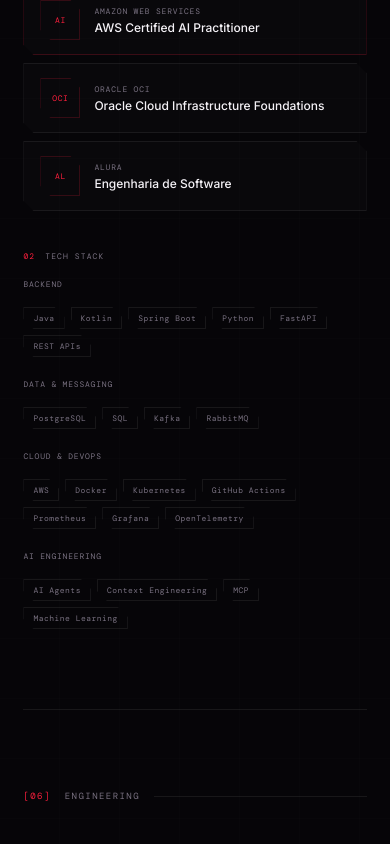
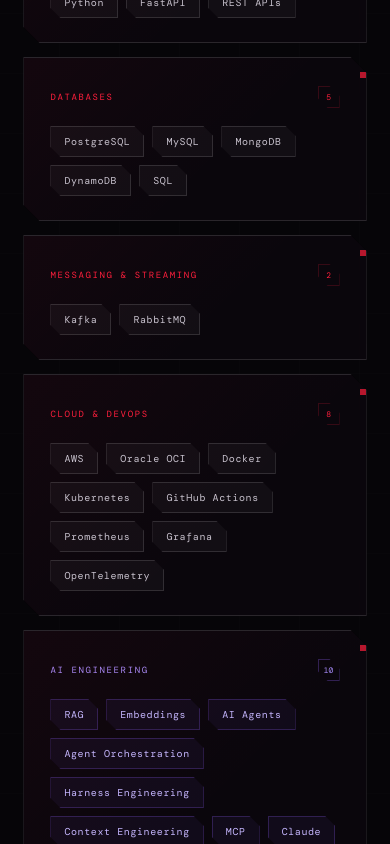
Before and after one commit to Matheuszy/Portifolio, a React (Vite) app: page / in a window 390 px wide. Shown: the part 7740-8584 px from the top of the page. Built offline with nearby package versions, Linux system fonts and the light colour scheme; a web font is replaced by a local one.

Commit message:
feat: adiciona projeto mobile fullstack para empresa

```diff
--- a/src/App.jsx
+++ b/src/App.jsx
@@ -133,8 +133,9 @@
           <button data-index="02" onClick={() => scrollTo("experience")}>Experiência</button>
           <button data-index="03" onClick={() => scrollTo("freelance")}>Freelance</button>
           <button data-index="04" onClick={() => scrollTo("projects")}>Projetos</button>
-          <button data-index="05" onClick={() => scrollTo("certifications")}>Certificações</button>
-          <button data-index="06" onClick={() => scrollTo("contact")}>Contato</button>
+          <button data-index="05" onClick={() => scrollTo("stack")}>Stack</button>
+          <button data-index="06" onClick={() => scrollTo("certifications")}>Certificações</button>
+          <button data-index="07" onClick={() => scrollTo("contact")}>Contato</button>
         </div>
 
         <div className="nav-social">
@@ -390,49 +391,45 @@
           </div>
         </section>
 
-        {/* ── CERTIFICATIONS & STACK ───────────────────── */}
+        {/* ── TECH STACK ───────────────────────────────── */}
+        <section id="stack" className="section">
+          <SectionLabel index="05">TECH STACK</SectionLabel>
+
+          <div className="stack-section-grid">
+            {stackGroups.map((group) => (
+              <div className="stack-group-panel hud-panel" key={group.title}>
+                <div className="stack-group-header">
+                  <span className="stack-group-name">{group.title}</span>
+                  <span className="stack-group-count">{group.items.length}</span>
+                </div>
+                <div className="stack-pill-list">
+                  {group.items.map((item) => (
+                    <span className="stack-pill" key={item}>{item}</span>
+                  ))}
+                </div>
+              </div>
+            ))}
+          </div>
+        </section>
+
+        {/* ── CERTIFICATIONS ───────────────────────────── */}
         <section id="certifications" className="section">
-          <SectionLabel index="05">CERTIFICATIONS &amp; STACK</SectionLabel>
+          <SectionLabel index="06">CERTIFICATIONS &amp; FORMAÇÃO</SectionLabel>
 
-          <div className="certs-stack-grid">
-            <div>
-              <div className="subsection-title">
-                <span className="idx">01</span>
-                <span>Certificações &amp; Formação</span>
-              </div>
-
-              <div className="cert-list">
-                {certifications.map((cert) => (
-                  <CertCard key={cert.title} cert={cert} />
-                ))}
-              </div>
-            </div>
-
-            <div>
-              <div className="subsection-title">
-                <span className="idx">02</span>
-                <span>Tech Stack</span>
-              </div>
-
-              <div className="stack-groups">
-                {stackGroups.map((group) => (
-                  <div key={group.title}>
-                    <span className="stack-group-label">{group.title}</span>
-                    <TagList items={group.items} />
-                  </div>
-                ))}
-              </div>
-            </div>
+          <div className="certs-full-grid">
+            {certifications.map((cert) => (
+              <CertCard key={cert.title} cert={cert} />
+            ))}
           </div>
         </section>
 
         {/* ── ENGINEERING ──────────────────────────────── */}
         <section id="engineering" className="section">
-          <SectionLabel index="06">ENGINEERING</SectionLabel>
+          <SectionLabel index="07">ENGINEERING</SectionLabel>
 
           <div className="engineering-grid">
             <div className="engineering-intro">
-              <span className="big-num">06</span>
+              <span className="big-num">07</span>
               <p>
                 Tecnologia é consequência. Antes dela vem o problema,
                 o contexto e as decisões que precisam ser tomadas.
@@ -456,7 +453,7 @@
 
         {/* ── CONTACT ──────────────────────────────────── */}
         <section id="contact" className="section">
-          <SectionLabel index="07">CONTACT</SectionLabel>
+          <SectionLabel index="08">CONTACT</SectionLabel>
 
           <div className="contact-grid">
             <div>
--- a/src/index.css
+++ b/src/index.css
@@ -841,8 +841,110 @@
 }
 
 /* =========================================================
-   CERTIFICATIONS & STACK
+   TECH STACK
 ========================================================= */
+
+.stack-section-grid {
+  display: grid;
+  grid-template-columns: repeat(3, 1fr);
+  gap: 14px;
+}
+
+/* painel de cada grupo */
+.stack-group-panel {
+  padding: 28px 26px 24px;
+  display: flex;
+  flex-direction: column;
+  gap: 18px;
+  transition: border-color 0.25s, box-shadow 0.25s;
+}
+
+.stack-group-panel:hover {
+  border-color: var(--red-dim);
+  box-shadow: 0 0 40px rgba(255,31,61,0.06);
+}
+
+.stack-group-header {
+  display: flex;
+  align-items: center;
+  justify-content: space-between;
+}
+
+.stack-group-name {
+  font-family: var(--mono);
+  font-size: 9px;
+  letter-spacing: 0.18em;
+  text-transform: uppercase;
+  color: var(--red);
+}
+
+.stack-group-count {
+  width: 22px; height: 22px;
+  display: grid;
+  place-items: center;
+  border: 1px solid var(--red-dim);
+  color: var(--red);
+  font-family: var(--mono);
+  font-size: 8px;
+  clip-path: var(--clip-sm);
+}
+
+.stack-pill-list {
+  display: flex;
+  flex-wrap: wrap;
+  gap: 8px;
+}
+
+.stack-pill {
+  padding: 8px 13px;
+  border: 1px solid var(--line-bright);
+  color: var(--text);
+  font-family: var(--mono);
+  font-size: 10px;
+  letter-spacing: 0.06em;
+  clip-path: var(--clip-sm);
+  background: rgba(255,255,255,0.03);
+  transition: border-color 0.2s, color 0.2s, background 0.2s;
+  cursor: default;
+}
+
+.stack-pill:hover {
+  border-color: var(--red-dim);
+  color: var(--white);
+  background: var(--red-glow);
+}
+
+/* destaque especial para AI Engineering */
+.stack-group-panel:last-child .stack-pill {
+  border-color: rgba(139, 92, 246, 0.25);
+  color: #c4b5fd;
+  background: rgba(139, 92, 246, 0.06);
+}
+
+.stack-group-panel:last-child .stack-pill:hover {
+  border-color: rgba(139, 92, 246, 0.5);
+  background: rgba(139, 92, 246, 0.12);
+  color: #e9d5ff;
+}
+
+.stack-group-panel:last-child .stack-group-name {
+  color: #a78bfa;
+}
+
+.stack-group-panel:last-child .stack-group-count {
+  border-color: rgba(139, 92, 246, 0.3);
+  color: #a78bfa;
+}
+
+/* =========================================================
+   CERTIFICATIONS
+========================================================= */
+
+.certs-full-grid {
+  display: grid;
+  grid-template-columns: repeat(2, 1fr);
+  gap: 10px;
+}
 
 .certs-stack-grid {
   display: grid;
@@ -932,9 +1034,7 @@
   font-size: 8px;
   text-transform: uppercase;
   letter-spacing: 0.1em;
-}
-
-/* =========================================================
+}/* =========================================================
    ENGINEERING
 ========================================================= */
 
@@ -1183,6 +1283,8 @@
 
   .hero-visual { display: none; }
   .about-stats { display: grid; grid-template-columns: repeat(3,1fr); }
+  .stack-section-grid { grid-template-columns: repeat(2, 1fr); }
+  .certs-full-grid { grid-template-columns: 1fr; }
 }
 
 @media (max-width: 700px) {
@@ -1218,7 +1320,9 @@
   .hero-actions { flex-direction: column; align-items: stretch; }
 
   .activity-grid,
-  .projects-grid { grid-template-columns: 1fr; }
+  .projects-grid,
+  .stack-section-grid,
+  .certs-full-grid { grid-template-columns: 1fr; }
 
   .exp-header { flex-direction: column; gap: 6px; }
   .exp-type   { text-align: left; }
--- a/src/portfolioData.js
+++ b/src/portfolioData.js
@@ -125,13 +125,24 @@
     ],
   },
   {
-    title: "Data & Messaging",
-    items: ["PostgreSQL", "SQL", "Kafka", "RabbitMQ"],
+    title: "Databases",
+    items: [
+      "PostgreSQL",
+      "MySQL",
+      "MongoDB",
+      "DynamoDB",
+      "SQL",
+    ],
+  },
+  {
+    title: "Messaging & Streaming",
+    items: ["Kafka", "RabbitMQ"],
   },
   {
     title: "Cloud & DevOps",
     items: [
       "AWS",
+      "Oracle OCI",
       "Docker",
       "Kubernetes",
       "GitHub Actions",
@@ -143,9 +154,15 @@
   {
     title: "AI Engineering",
     items: [
+      "RAG",
+      "Embeddings",
       "AI Agents",
+      "Agent Orchestration",
+      "Harness Engineering",
       "Context Engineering",
       "MCP",
+      "Claude",
+      "Codex",
       "Machine Learning",
     ],
   },
```
